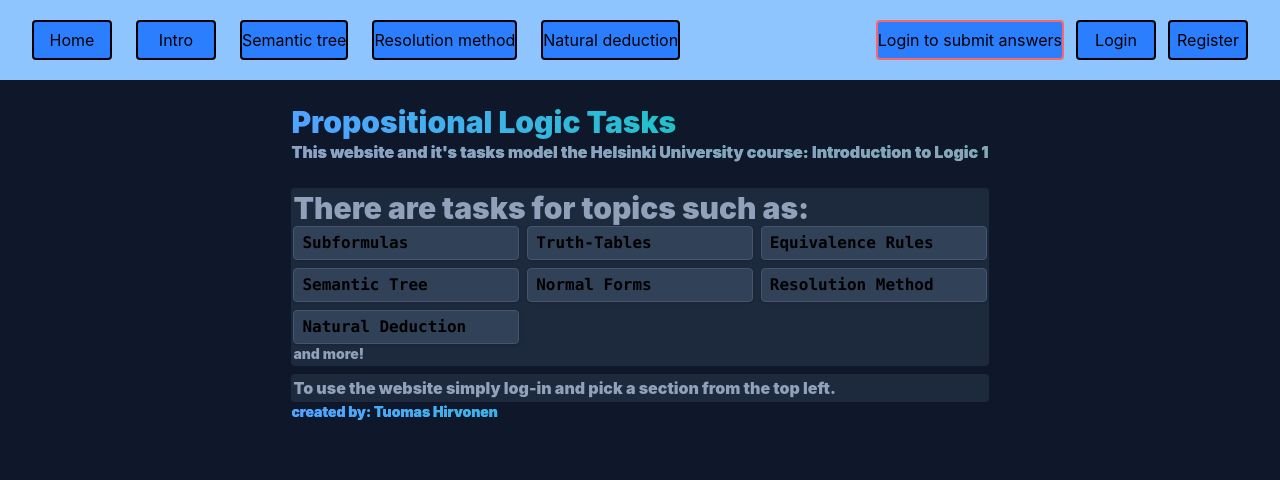
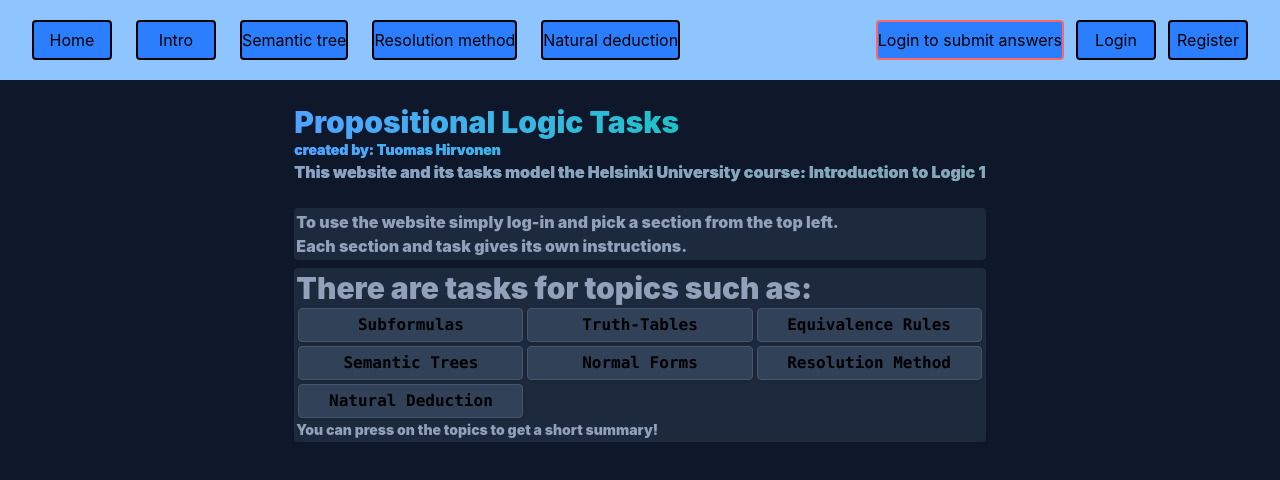
Before and after one commit to TuomasHirv/LogiikkaTeht-v-t, a React app in the folder frontend/: page / in a window 1280 px wide. Shown: the top 480 px of the page. Built offline with nearby package versions, Linux system fonts and the light colour scheme; no server answers; the HTML template or start-up script is replaced by a standard one.

Commit message:
Cleaned the appearance of the home-screen. Now should workfine

```diff
--- a/frontend/src/components/HomeScreen.jsx
+++ b/frontend/src/components/HomeScreen.jsx
@@ -1,93 +1,123 @@
-import { useField } from "../hooks"
-
+import { useState } from "react"
+import { topicSummary } from "../content/topicSummary"
 const Word = ({ text }) => {
   return (
-    <kbd className="px-2 py-1 bg-slate-700 rounded font-mono shadow-sm border border-slate-600 text-black text-base">
+    <kbd className="w-full x-2 py-1 bg-slate-700 rounded font-mono shadow-sm border border-slate-600 text-black text-base hover:text-blue-400 transition-colors duration-300">
       {text}
     </kbd>
   )
 }
 
-const EndResult = ({ text }) => {
+const TopicButton = ({ text, topic, expandTopic }) => {
   return (
-    <>
-      <span className="text-slate-500">→</span>
-      <span className="font-mono font-bold text-2xl text-emerald-400">
-        {text}
-      </span>
-    </>
+    <button onClick={() => expandTopic(topic)} className="h-full flex m-0.5">
+      <Word text={text} />
+    </button>
   )
 }
 
-const WordToProposition = ({ word, symbol }) => {
+const TopicGrid = ({ expandTopic }) => {
   return (
-    <div className="flex items-center gap-2 bg-slate-800/50 p-2.5 rounded-lg border border-slate-700/60">
-      <Word text={word} />
-      <EndResult text={symbol} />
+    <div className="rounded border-rounded border-2 bg-slate-800">
+      <p className="text-slate-400">There are tasks for topics such as:</p>
+      <div className="grid grid-cols-3">
+        <TopicButton
+          expandTopic={expandTopic}
+          text={"Subformulas"}
+          topic={"Subformula"}
+        />
+        <TopicButton
+          expandTopic={expandTopic}
+          text={"Truth-Tables"}
+          topic={"Truth Table"}
+        />
+        <TopicButton
+          expandTopic={expandTopic}
+          text={"Equivalence Rules"}
+          topic={"Equivalence Rules"}
+        />
+        <TopicButton
+          expandTopic={expandTopic}
+          text={"Semantic Trees"}
+          topic={"Semantic Tree"}
+        />
+        <TopicButton
+          expandTopic={expandTopic}
+          text={"Normal Forms"}
+          topic={"Normal Forms"}
+        />
+        <TopicButton
+          expandTopic={expandTopic}
+          text={"Resolution Method"}
+          topic={"Resolution Method"}
+        />
+        <TopicButton
+          expandTopic={expandTopic}
+          text={"Natural Deduction"}
+          topic={"Natural Deduction"}
+        />
+      </div>
+      <p className="text-slate-400 text-sm">
+        You can press on the topics to get a short summary!
+      </p>
     </div>
   )
 }
 
 const HomeScreen = () => {
-  const proposition = useField("text")
+  const [summary, setSummary] = useState("")
+  const [topic, setTopic] = useState("")
+
+  const expandTopic = (topic) => {
+    setSummary(topicSummary[topic])
+    setTopic(topic)
+  }
+  const removeTopic = () => {
+    setSummary("")
+    setTopic("")
+  }
   return (
-    <div className="min-h-screen bg-slate-900 flex flex-col items-center justify-start p-6 text-slate-100">
+    <div className="min-h-screen bg-slate-900 p-6 text-slate-100">
+      <div className="mx-auto max-w-5xl flex flex-col items-center">
         <div className="text-3xl font-black text-transparent bg-clip-text bg-linear-to-r from-blue-400 to-emerald-400 mb-2">
           <h1>Propositional Logic Tasks</h1>
+          <p className="text-sm font-black text-transparent bg-clip-text bg-linear-to-r from-blue-400 to-emerald-400">
+            created by: Tuomas Hirvonen
+          </p>
           <p className="text-slate-400 text-sm md:text-base mb-6">
-          This website and it's tasks model the Helsinki University course:
+            This website and its tasks model the Helsinki University course:
             Introduction to Logic 1
           </p>
-        <div className="rounded border-rounded border-2 bg-slate-800">
-          <p className="text-slate-400">There are tasks for topics such as:</p>
-          <div className="grid grid-cols-3 gap-2">
-            <Word text={"Subformulas"} />
-            <Word text={"Truth-Tables"} />
-            <Word text={"Equivalence Rules"} />
-            <Word text={"Semantic Tree"} />
-            <Word text={"Normal Forms"} />
-            <Word text={"Resolution Method"} />
-            <Word text={"Natural Deduction"} />
-          </div>
-          <p className="text-slate-400 text-sm">and more!</p>
-        </div>
-        <div className="rounded border-rounded border-2 bg-slate-800 mt-2">
+          <div className="rounded border-rounded border-2 bg-slate-800 mb-2">
             <p className="text-slate-400 md:text-base">
               To use the website simply log-in and pick a section from the top
               left.
             </p>
-        </div>
-        <p className="text-sm font-black text-transparent bg-clip-text bg-linear-to-r from-blue-400 to-emerald-400">
-          created by: Tuomas Hirvonen
+            <p className="text-slate-400 md:text-base">
+              Each section and task gives its own instructions.
             </p>
           </div>
+          {summary ? (
+            <div className="rounded border-rounded border-2 bg-slate-800 w-full max-w-md">
+              <div className="flex items-center gap-2 justify-between">
+                <h1 className="text-sm font-black text-transparent bg-clip-text bg-linear-to-r from-blue-400 to-emerald-400">
+                  {topic}:
+                </h1>
+                <button
+                  onClick={removeTopic}
+                  className="text-red-400 text-xl px-2"
+                >
+                  x
+                </button>
               </div>
-  )
-  return (
-    <div className="min-h-screen bg-slate-900 flex flex-col items-center justify-center p-6 text-slate-100">
-      <div className="text-3xl font-black text-transparent bg-clip-text bg-linear-to-r from-blue-400 to-emerald-400 mb-2">
-        <h1>Turning language into symbols!</h1>
-        <p className="text-slate-400 text-sm md:text-base mb-6">
-          Type naturally to create symbols automatically:
-        </p>
-
-        <div className="grid grid-cols-1 sm:grid-cols-2 md:grid-cols-3 gap-3">
-          <WordToProposition word={"and"} symbol={"∧"} />
-          <WordToProposition word={"or"} symbol={"∨"} />
-          <WordToProposition word={"not"} symbol={"¬"} />
-          <div className="flex items-center gap-2 bg-slate-800/50 p-2.5 rounded-lg border border-slate-700/60">
-            <Word text={"->"} />
-            or <Word text={"imply"} />
-            <EndResult text={"→"} />
+              <p className="text-slate-400 text-sm ">{summary}</p>
+              <p className="text-slate-400 text-sm mt-2">Press x to return.</p>
             </div>
-          <WordToProposition word={"<->"} symbol={"↔"} />
+          ) : (
+            <TopicGrid expandTopic={expandTopic} />
+          )}
         </div>
       </div>
-      <textarea
-        {...proposition.inputProps}
-        className="w-full max-w-2xl h-32 p-4 bg-slate-950 border border-slate-800 rounded-2xl text-slate-200 placeholder-slate-600 font-mono text-lg focus:outline-none focus:ring-2 focus:ring-blue-500/50 focus:border-blue-500 transition resize-none shadow-inner"
-        placeholder="A and B Therefore C"
-      />
     </div>
   )
 }
--- /dev/null
+++ b/frontend/src/content/topicSummary.js
@@ -0,0 +1,21 @@
+export const topicSummary = {
+  "Equivalence Rules": `Some statements are identical, but expressed in different ways. Equivalence rules help us change propositions into their equivalent counter parts.
+  For example two not statements can be removed like this ¬¬P ≡ P to form a simpler equivalent proposition.`,
+  "Truth Table": `A truth table is a chart that shows whether a statement is true or false in every possible situation.
+  You list the simple statements you're combining, write out one row for each combination of true and false they could take, and then work out the value of the whole statement in each row. `,
+  "Natural Deduction": `Natural deduction is a way of proving a conclusion by starting from your premises and taking small, obviously valid steps until you reach it.
+  Each step follows a rule that tells you what you're allowed to write down next, given what you already have.
+  Instead of checking every possible situation, as a truth table does, you build a chain of reasoning that leads from the premises to the conclusion.`,
+  "Normal Forms": `Normal forms are standard shapes that any statement can be rewritten into, so that logically equivalent statements end up looking alike and are easier to compare or process.
+  A statement is in conjunctive normal form (CNF) when it is a chain of "and"s joining pieces that are themselves chains of "or"s.
+  A statement is in disjunctive normal form (DNF) when it is the other way round: a chain of "or"s joining pieces that are themselves chains of "and"s.`,
+  "Resolution Method": `Resolution method starts from a CNF and uses resolution steps to prove that a proposition is impossible.
+  If we assume the opposite of our conclusion and prove it impossible with the Resolution Method we know that our conclusion is correct`,
+  Subformula: `A subformula is any complete statement sitting inside a larger one — a piece that would count as a well-formed statement on its own.
+  You find them by breaking the statement apart at each connective and collecting every part you get along the way, right down to the individual simple statements;
+  the whole statement counts as a subformula of itself too.`,
+  "Semantic Tree": `A semantic tree (or tableau) is a method for testing whether a set of statements can all be true at once, by breaking them down and drawing out the situations they'd require.
+  You write the statements at the top and apply rules that decompose each one into simpler parts.
+  A branch closes when it contains both a statement and its negation.
+  If every branch closes the statement is a "contradiction".`,
+}
```
Lines whose indentation alone changed are shown as unchanged.
